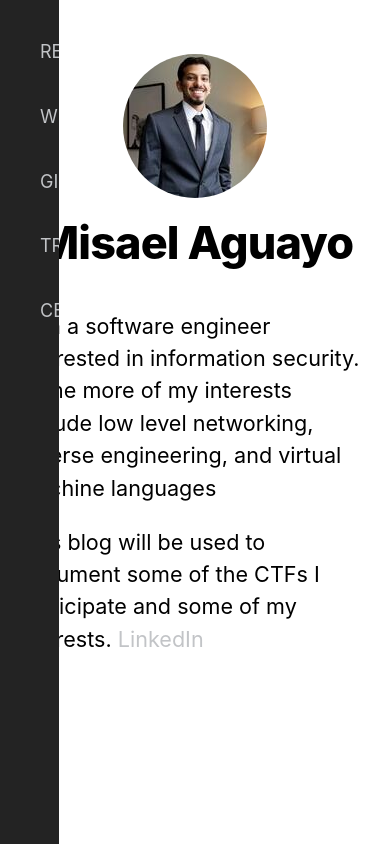
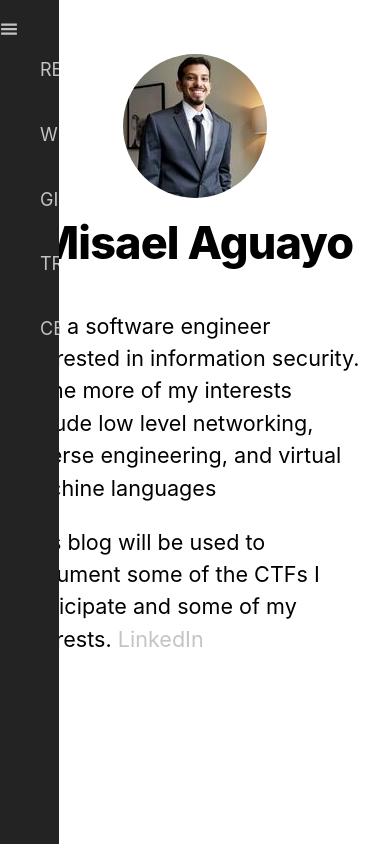
Before and after one commit to misaelaguayo/NextJSBlog, a Next.js app: page / in a window 390 px wide. Built offline with nearby package versions, Linux system fonts and the light colour scheme.

Commit message:
Added new icon, added hamburger for navbar

```diff
--- a/components/layout.tsx
+++ b/components/layout.tsx
@@ -16,12 +16,6 @@ export default function Layout({ children, home }) {
         <Head>
           <link rel="icon" href="/favicon.ico" />
           <meta name="description" content="Misael Aguayo's blog" />
-          <meta
-            property="og:image"
-            content={`https://og-image.vercel.app/${encodeURI(
-              siteTitle
-            )}.png?theme=light&md=0&fontSize=75px&images=https%3A%2F%2Fassets.zeit.co%2Fimage%2Fupload%2Ffront%2Fassets%2Fdesign%2Fnextjs-black-logo.svg`}
-          />
           <meta name="og:title" content={siteTitle} />
           <meta name="twitter:card" content="summary_large_image" />
         </Head>
--- a/components/navbar.module.css
+++ b/components/navbar.module.css
@@ -12,3 +12,8 @@
   flex-direction: column;
   align-items: left;
 }
+
+.hamburger {
+  color: #c2c4c7;
+  align-self: right;
+}
--- a/components/navbar.tsx
+++ b/components/navbar.tsx
@@ -1,9 +1,16 @@
 import styles from "./navbar.module.css";
 import Link from "next/link";
+import { IconContext } from "react-icons";
+import { GiHamburgerMenu } from "react-icons/gi";
 
 const Navbar = () => {
   return (
     <div className={styles.nav}>
+      <IconContext.Provider
+        value={{ color: "#c2c4c7", className: styles.hamburger }}
+      >
+        <GiHamburgerMenu />
+      </IconContext.Provider>
       <ul>
         <Link href="/Resume.docx">RESUME</Link>
       </ul>
--- a/package.json
+++ b/package.json
@@ -13,7 +13,8 @@
   "dependencies": {
     "next": "^11.0.0",
     "react": "17.0.2",
-    "react-dom": "17.0.2"
+    "react-dom": "17.0.2",
+    "react-icons": "^4.3.1"
   },
   "devDependencies": {
     "@types/react": "^17.0.39",
```
Also changed, not shown: 2 other files (tests, documents, lock files or other folders).
